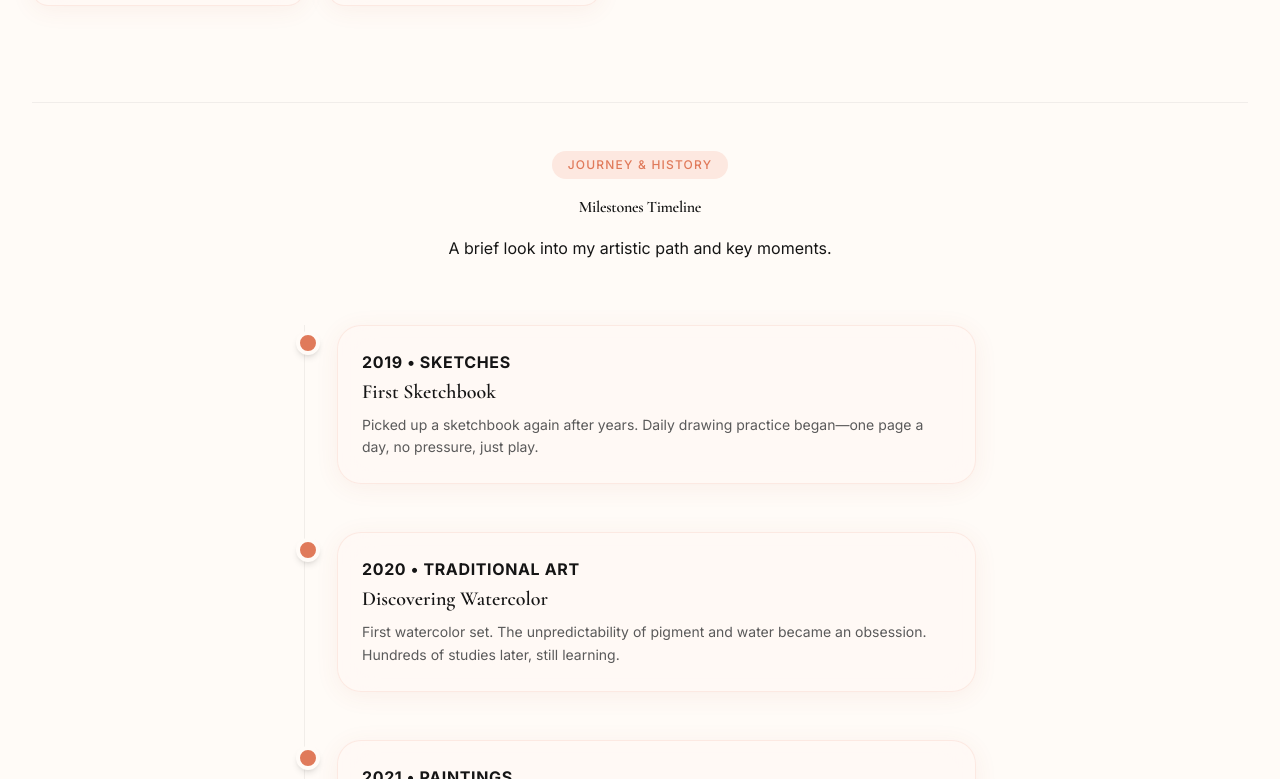
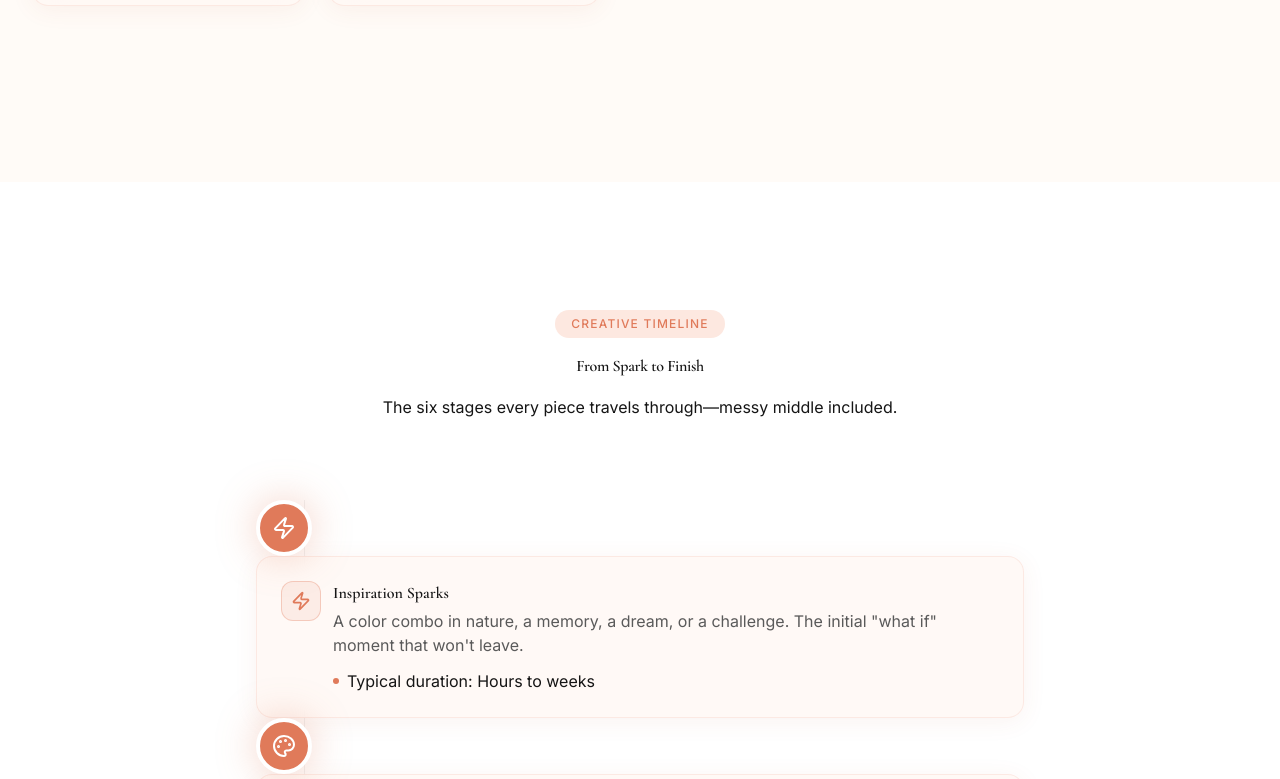
Before and after one commit to Ushaswi12/Art-Portfolio, a Next.js app: page /about in a window 1280 px wide. Shown: the part 1501-2280 px from the top of the page. Built offline with nearby package versions, Linux system fonts and the light colour scheme.

Commit message:
Remove Journey & History timeline section and update Latest Instagram Works from CSV data

```diff
--- a/src/components/sections/About.tsx
+++ b/src/components/sections/About.tsx
@@ -205,40 +205,7 @@ export function About() {
               </motion.div>
             </div>
 
-            {/* Historical Journey Timeline Section */}
-            {pageContent.about.timeline && pageContent.about.timeline.length > 0 && (
-              <motion.div
-                initial={{ opacity: 0, y: 30 }}
-                animate={{ opacity: 1, y: 0 }}
-                transition={{ delay: 0.5, duration: 0.6 }}
-                className="mt-24 pt-12 border-t border-[var(--color-border-default)]"
-              >
-                <div className="text-center mb-16">
-                  <span className="section-label">Journey & History</span>
-                  <h3 className="section-title">Milestones Timeline</h3>
-                  <p className="section-subtitle max-w-[32rem] mx-auto">A brief look into my artistic path and key moments.</p>
-                </div>
-                <div className="relative max-w-[42rem] mx-auto pl-8 border-l border-[var(--color-border-default)]">
-                  {pageContent.about.timeline.map((event, index) => (
-                    <div key={index} className="relative mb-12 last:mb-0">
-                      {/* Timeline dot */}
-                      <div className="absolute -left-[41px] top-1.5 w-6 h-6 rounded-full border-4 border-[var(--color-background)] bg-[var(--color-primary)] shadow-md" />
-                      <div className="glass-card p-6 rounded-2xl hover:border-[var(--color-primary)]/30 transition-all duration-200">
-                        <span className="text-[var(--text-xs)] text-[var(--color-primary)] font-bold uppercase tracking-wider">
-                          {event.year} • {event.category}
-                        </span>
-                        <h4 className="font-display font-semibold text-xl text-[var(--color-text)] mt-1 mb-2">
-                          {event.title}
-                        </h4>
-                        <p className="text-[var(--color-text-muted)] text-sm leading-relaxed">
-                          {event.description}
-                        </p>
-                      </div>
-                    </div>
-                  ))}
-                </div>
-              </motion.div>
-            )}
+
           </motion.div>
         </div>
       </motion.div>
--- a/src/components/sections/LatestInstagramWorks.tsx
+++ b/src/components/sections/LatestInstagramWorks.tsx
@@ -6,12 +6,12 @@ import { Instagram, ExternalLink } from 'lucide-react';
 import { useEffect, useState } from 'react';
 
 const latestWorks = [
-  { id: 'latest-1', title: 'Morning Light Study', category: 'Watercolor', image: '/images/latest-1.jpg', likes: 1240, comments: 89, date: '2 days ago' },
-  { id: 'latest-2', title: 'Tiny Mushroom Village', category: 'Mini Crafts', image: '/images/latest-2.jpg', likes: 2100, comments: 156, date: '5 days ago' },
-  { id: 'latest-3', title: 'Peony Progress Shots', category: 'Canvas Paintings', image: '/images/latest-3.jpg', likes: 980, comments: 67, date: '1 week ago' },
-  { id: 'latest-4', title: 'Macramé Wall Hanging', category: 'DIY Crafts', image: '/images/latest-4.jpg', likes: 1650, comments: 112, date: '1 week ago' },
-  { id: 'latest-5', title: 'Charcoal Portrait WIP', category: 'Sketches', image: '/images/latest-5.jpg', likes: 870, comments: 45, date: '2 weeks ago' },
-  { id: 'latest-6', title: 'Resin Flower Coasters', category: 'Handmade Decor', image: '/images/latest-6.jpg', likes: 1320, comments: 78, date: '2 weeks ago' },
+  { id: 'latest-0', title: 'Morning Light Study', category: 'Watercolor', image: '/images/instagram/morning-light-study.jpg', likes: 1240, comments: 89, date: '2 days ago' },
+  { id: 'latest-1', title: 'Tiny Mushroom Village', category: 'Mini Crafts', image: '/images/instagram/tiny-mushroom-village.jpg', likes: 2100, comments: 156, date: '5 days ago' },
+  { id: 'latest-2', title: 'Peony Progress Shots', category: 'Canvas Paintings', image: '/images/instagram/peony-progress-shots.jpg', likes: 980, comments: 67, date: '1 week ago' },
+  { id: 'latest-3', title: 'Macramé Wall Hanging', category: 'DIY Crafts', image: '/images/instagram/macro-me-wall-hanging.jpg', likes: 1650, comments: 112, date: '1 week ago' },
+  { id: 'latest-4', title: 'Charcoal Portrait WIP', category: 'Sketches', image: '/images/instagram/charcoal-portrait-wip.jpg', likes: 870, comments: 45, date: '2 weeks ago' },
+  { id: 'latest-5', title: 'Resin Flower Coasters', category: 'Handmade Decor', image: '/images/instagram/resin-flower-coasters.jpg', likes: 1320, comments: 78, date: '2 weeks ago' },
 ];
 
 export function LatestInstagramWorks() {
```
